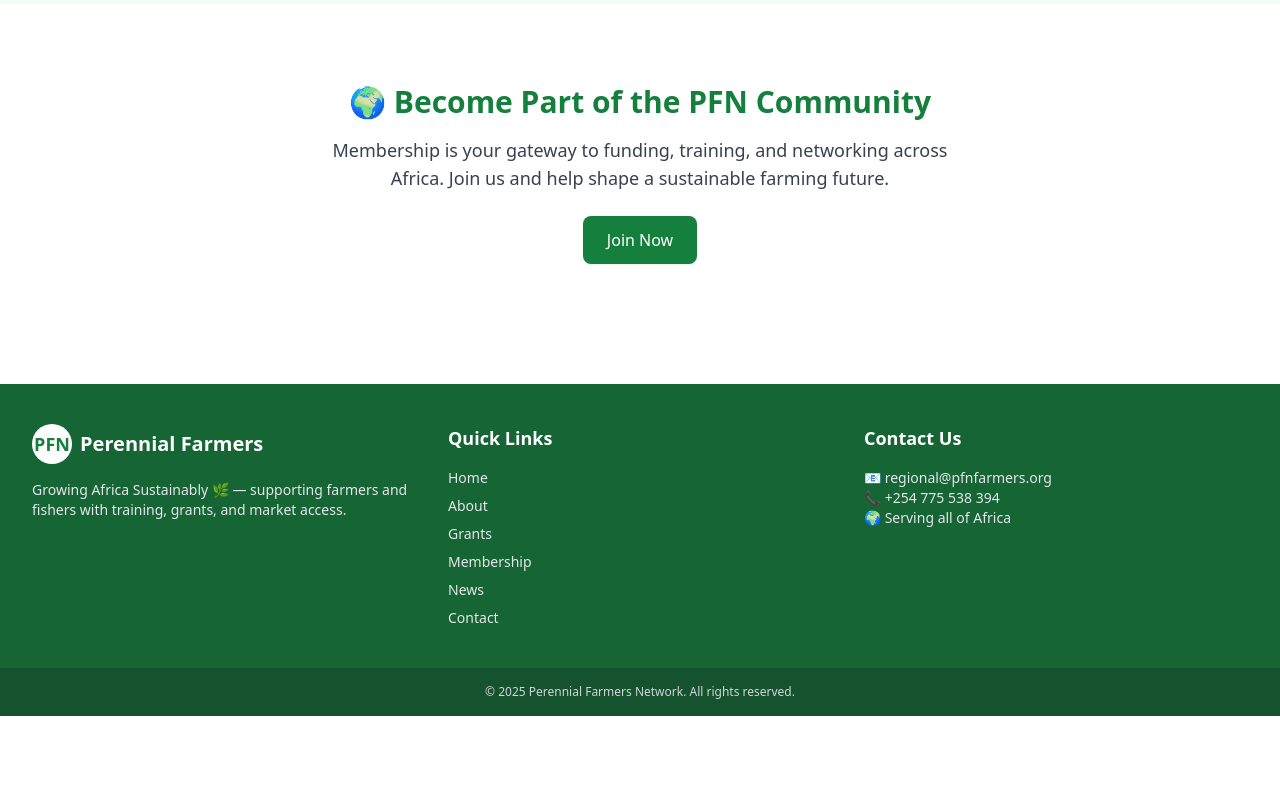
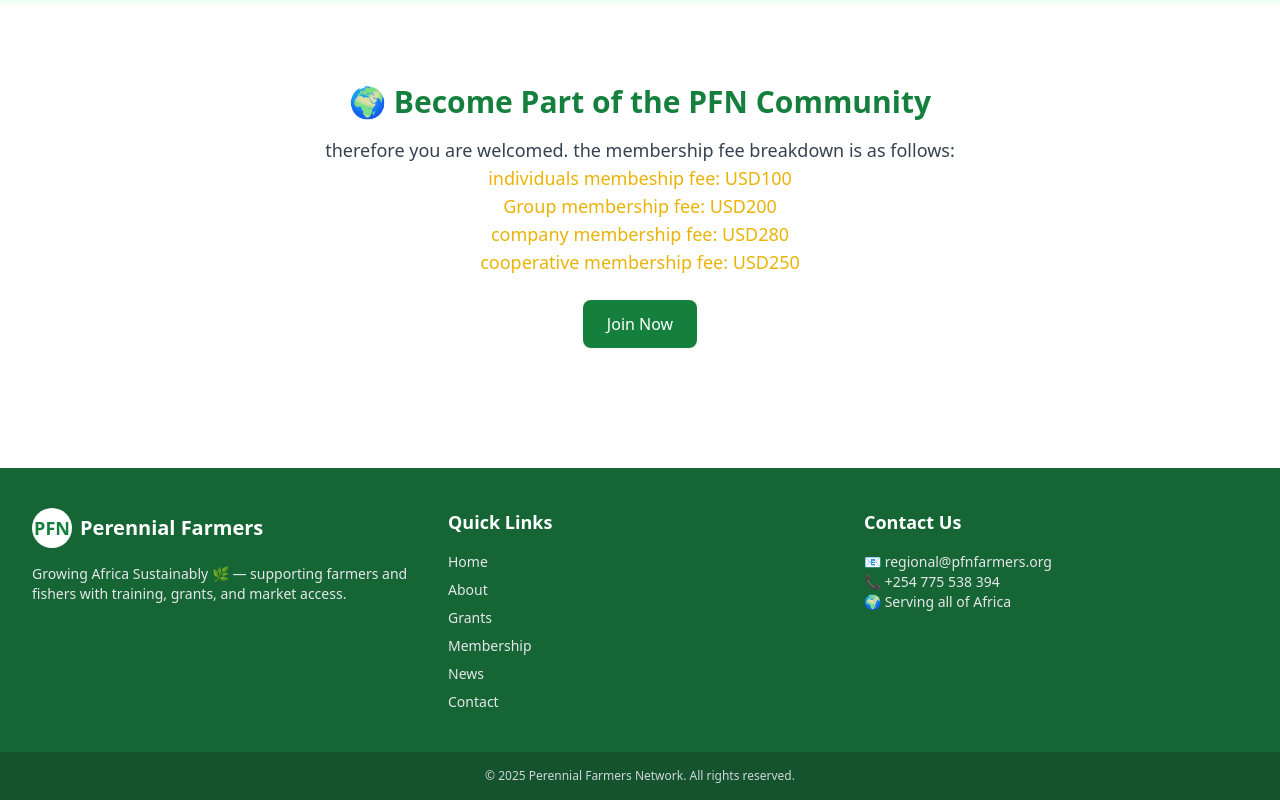
Before and after one commit to RolandAmini/perennial-farmers-network, a Next.js app: page /membership in a window 1280 px wide. Shown: the part 960-1760 px from the top of the page. Before the commit the page ends 1676 px from the top, so only its background shows below. Built offline with nearby package versions, Linux system fonts and the light colour scheme.

Commit message:
member fee

```diff
--- a/src/app/membership/page.tsx
+++ b/src/app/membership/page.tsx
@@ -73,8 +73,8 @@ export default function MembershipPage() {
           🌍 Become Part of the PFN Community
         </h2>
         <p className="text-lg text-gray-700 mb-6 max-w-2xl mx-auto">
-          Membership is your gateway to funding, training, and networking across
-          Africa. Join us and help shape a sustainable farming future.
+          therefore you are welcomed. the membership fee breakdown is as follows:
+         <ul className=" text-yellow-500"> <li>individuals membeship fee: USD100</li> <li>Group membership fee: USD200</li> <li>company membership fee: USD280</li><li>cooperative membership fee: USD250</li></ul>
         </p>
         <Button variant="primary">Join Now</Button>
       </section>
--- a/src/components/Hero.tsx
+++ b/src/components/Hero.tsx
@@ -139,7 +139,7 @@ export default function Hero() {
               className="rounded-lg bg-white/10 p-6 backdrop-blur-sm"
             >
               <h3 className="mb-4 text-2xl font-semibold">
-                Eligibility Card {idx + 1}
+                Eligibility  {idx + 1}
               </h3>
               <ul className="space-y-3 text-lg">
                 {chunk.map((item, i) => (
```
